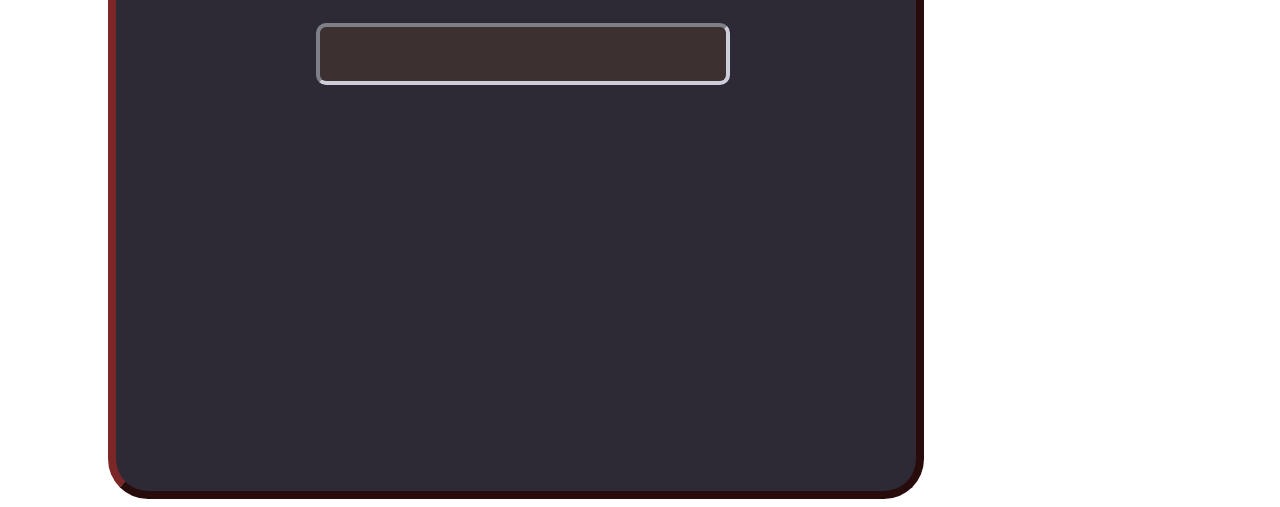
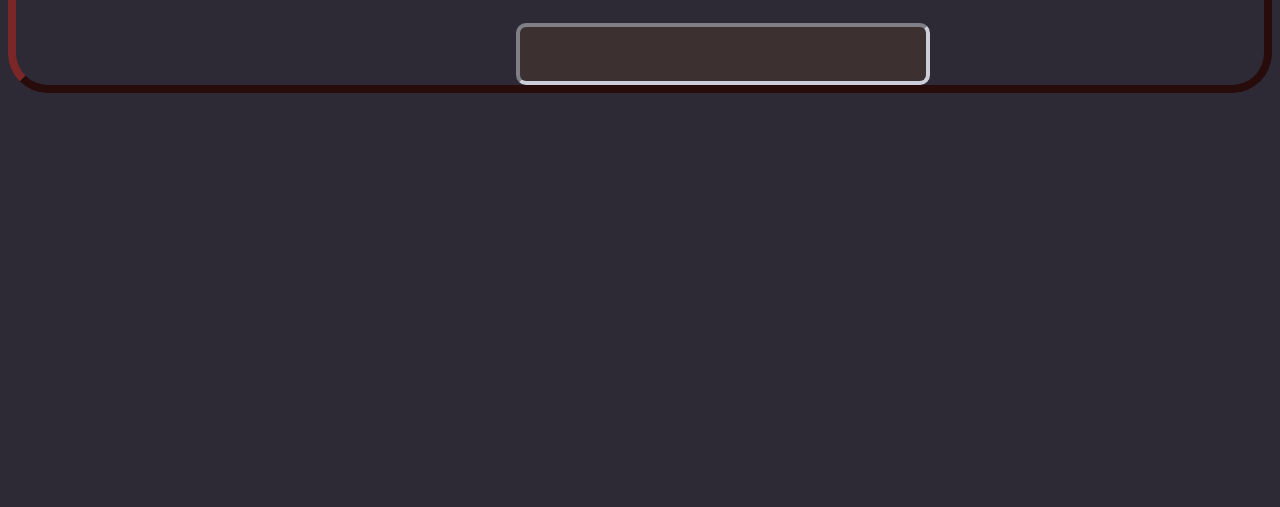
Before and after one commit to WaheedullahSaadi/seventeenth, a plain HTML site: page index.html in a window 1280 px wide. Shown: the part 325-832 px from the top of the page. After the commit the page ends 800 px from the top, so only its background shows below. Drawn offline with Linux system fonts and the light colour scheme.

Commit message:
Add files via upload

```diff
--- a/index.html
+++ b/index.html
@@ -8,7 +8,7 @@
 </head>
 <body>
 
-        <div id="div">
+
 
     <h1>generating stars </h1>
     <div>
--- a/style.css
+++ b/style.css
@@ -16,19 +16,25 @@ input{
     font-size: 30px;
     text-align: center;
     padding: 10px;
-    margin-left: 100PX;
+    margin-left: 250PX;
+
+}
+body{
+    border-radius: 40px;
+    border: 8px outset rgb(124, 39, 39);
+    background-color: rgb(45, 41, 53);
 }
 div{
-    margin-left: 100px;
+    margin-left: 250px;
     color: aliceblue;
     font-size: 30px;
 }
-#div{
-    background-color: rgb(45, 41, 53);
+/* #div{
+
     width: 800px;
     height: 800px;
     /* margin-right: 200px; */
-    border: 8px outset rgb(124, 39, 39);
-    border-radius: 40px;
+
+
     overflow: scroll;
-}
+} */
```
